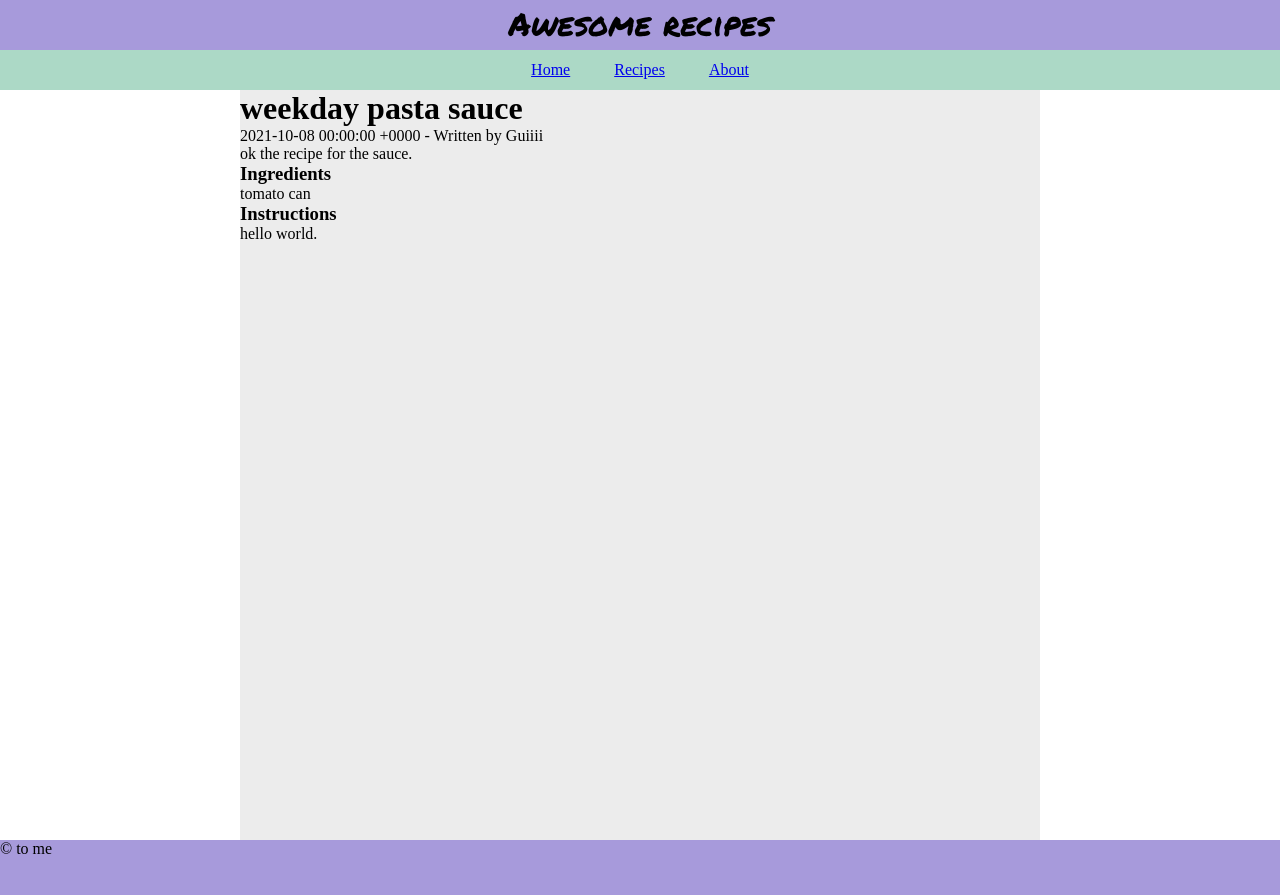
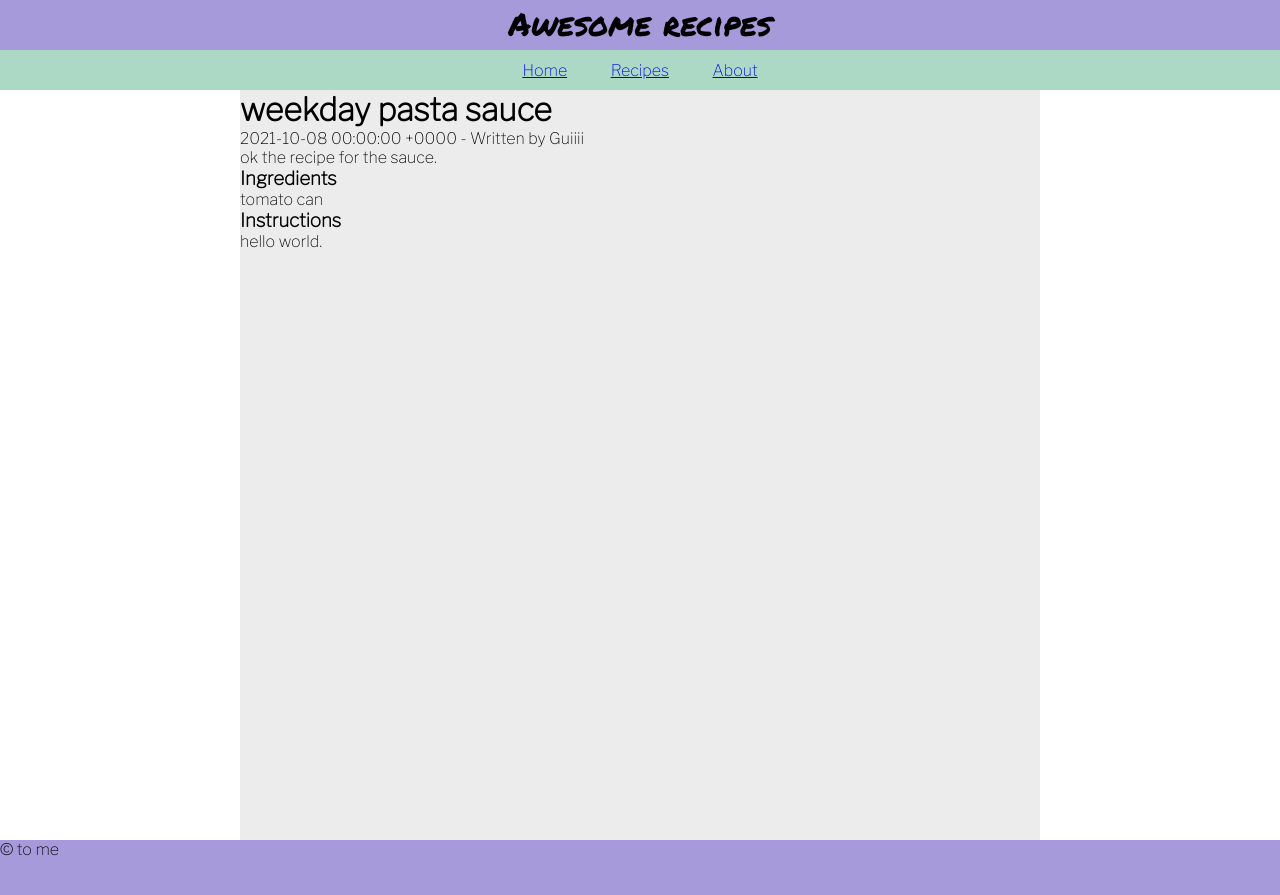
Before and after one commit to neuracr/neuracr.github.io, a Jekyll site: the page built from docs/recipes/_posts/2021-10-08-weekday-pasta-sauce.md, in a window 1280 px wide. Shown: the top 895 px of the page. Built offline with Jekyll 4.4.1, drawn with Linux system fonts in a browser that asks for light colours.

Commit message:
better fonts

```diff
--- a/docs/css/style.css
+++ b/docs/css/style.css
@@ -1,4 +1,4 @@
-@import url('https://fonts.googleapis.com/css2?family=Permanent+Marker&display=swap');
+@import url('https://fonts.googleapis.com/css2?family=Libre+Franklin:wght@100&family=Permanent+Marker&display=swap');
 
 :root {
   --color1: #DBD5A0;
@@ -12,6 +12,7 @@
     box-sizing: border-box;
     margin: 0;
     padding: 0;
+    font-family: 'Libre Franklin', sans-serif;
 }
 
 .container {
```
